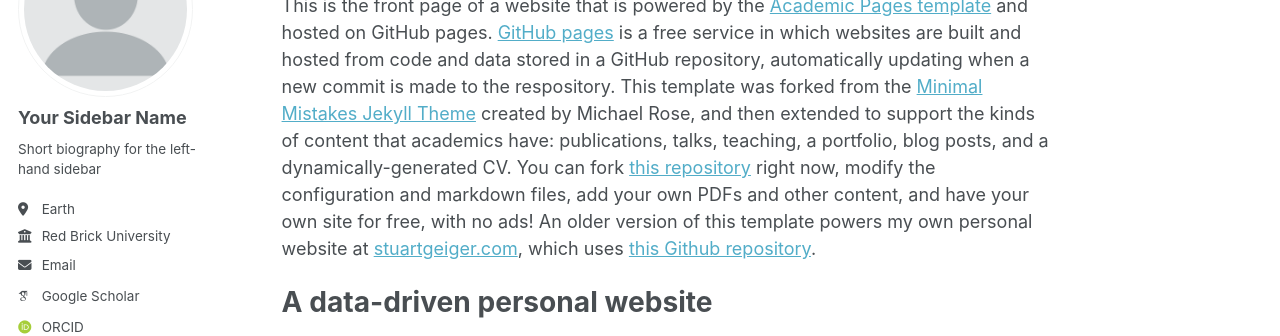
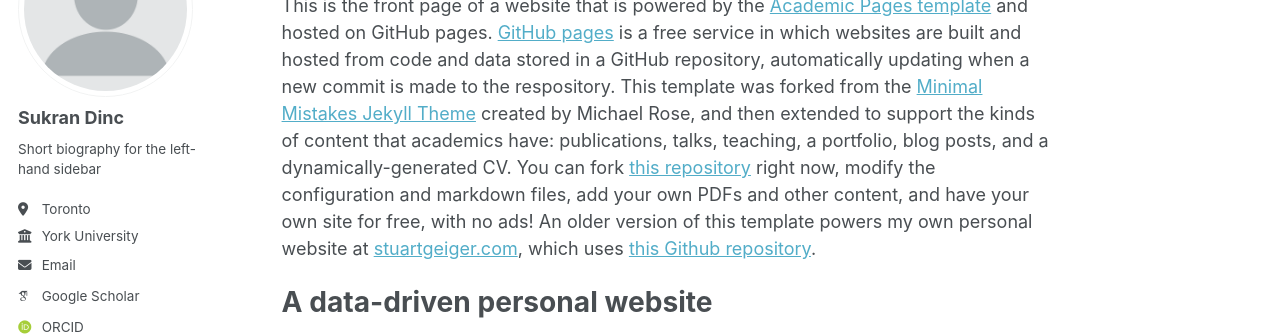
Before and after one commit to sukrandinc/sukrandinc.github.io, a Jekyll site: the page built from _pages/about.md, in a window 1280 px wide. Shown: the part 184-520 px from the top of the page. Built offline with Jekyll 4.4.1, drawn with Linux system fonts in a browser that asks for light colours; some web fonts are replaced.

Commit message:
Update _config.yml
Changed the name and the location

```diff
--- a/_config.yml
+++ b/_config.yml
@@ -22,11 +22,11 @@ repository               : "academicpages/academicpages.github.io"
 author:
   # Biographic information
   avatar           : "profile.png"
-  name             : "Your Sidebar Name"
+  name             : "Sukran Dinc"
   pronouns         : # example: "she/her"
   bio              : "Short biography for the left-hand sidebar"
-  location         : "Earth"
-  employer         : "Red Brick University"
+  location         : "Toronto"
+  employer         : "York University"
   uri              : # URL
   email            : "none@example.org"
 
```
